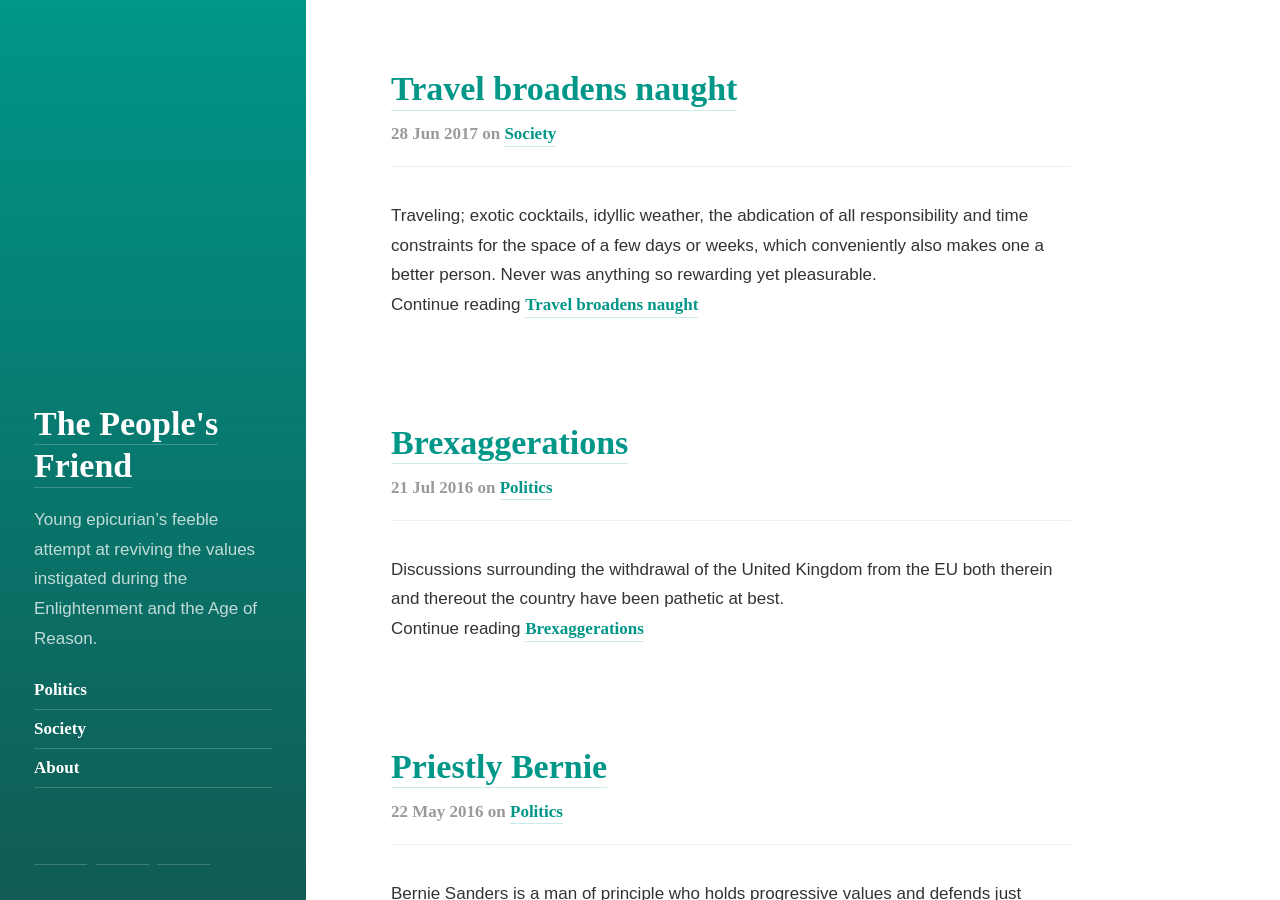
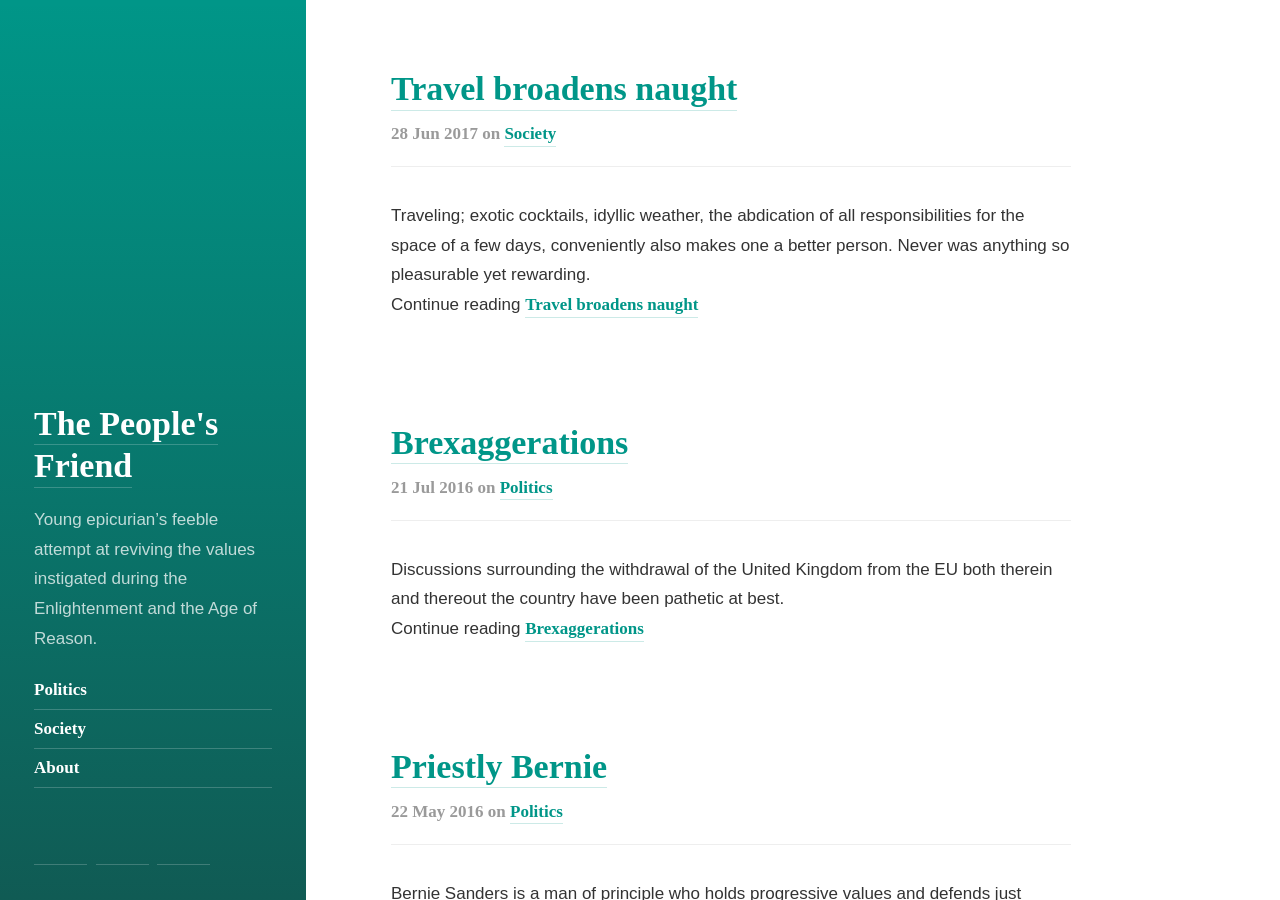
Before and after one commit to tomucker/tomucker.github.io, a Jekyll site: the page built from index.html, in a window 1280 px wide and 900 px high. Built offline with Jekyll 4.4.1, drawn with Linux system fonts in a browser that asks for light colours; nearby versions of some CDN libraries; the list of posts is cut into pages by our own code.

Commit message:
typos in triangulations + excerpt travel

```diff
--- a/_posts/2017-06-28-travel-broadens-naught.md
+++ b/_posts/2017-06-28-travel-broadens-naught.md
@@ -2,7 +2,7 @@
 layout: post
 title: Travel broadens naught
 tags: [society]
-excerpt: Traveling; exotic cocktails, idyllic weather, the abdication of all responsibility and time constraints for the space of a few days or weeks, which conveniently also makes one a better person. Never was anything so rewarding yet pleasurable.
+excerpt: Traveling; exotic cocktails, idyllic weather, the abdication of all responsibilities for the space of a few days, conveniently also makes one a better person. Never was anything so pleasurable yet rewarding.
 ---
 
 > The World is my country, all mankind are my brethren, and to do good is my religion.
```
Also changed, not shown: _posts/2016-04-25-triangulation-clinton.md (+3 -3 lines).
